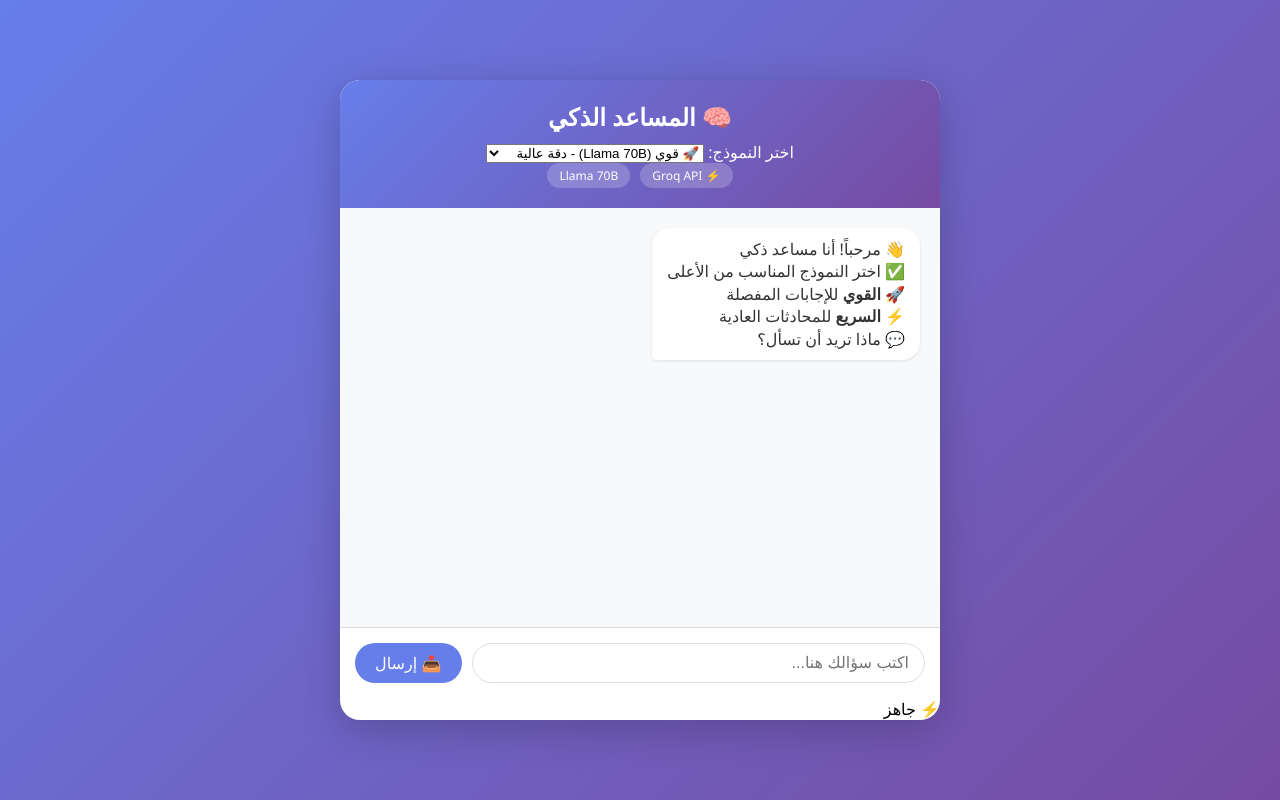
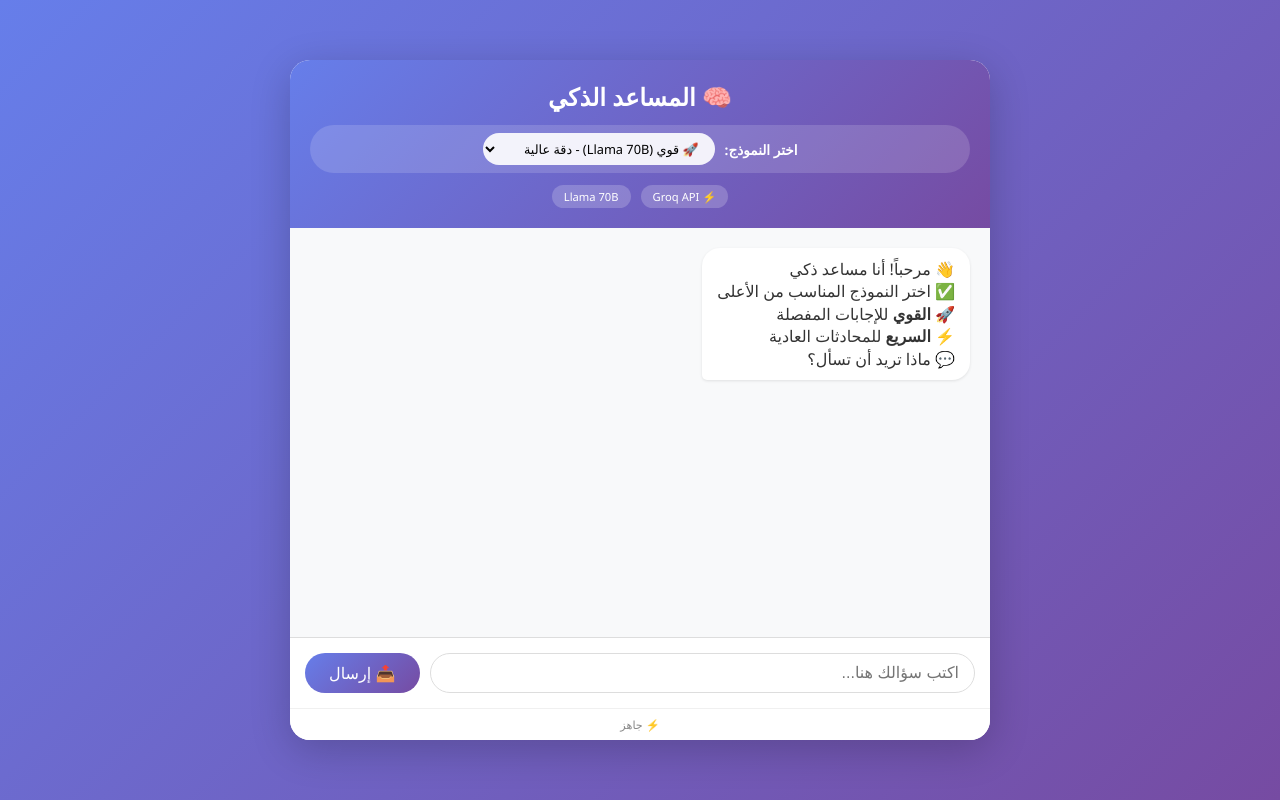
Before and after one commit to saidfedda/llm-webapp, a website: page index.html in a window 1280 px wide. Drawn offline with Linux system fonts and the light colour scheme.

Commit message:
Update style.css

```diff
--- a/style.css
+++ b/style.css
@@ -15,8 +15,8 @@ body {
 
 .container {
     width: 90%;
-    max-width: 600px;
-    height: 80vh;
+    max-width: 700px;
+    height: 85vh;
     background: white;
     border-radius: 20px;
     display: flex;
@@ -34,7 +34,38 @@ body {
 
 .header h1 {
     font-size: 1.5rem;
-    margin-bottom: 8px;
+    margin-bottom: 12px;
+}
+
+.model-selector {
+    display: flex;
+    align-items: center;
+    justify-content: center;
+    gap: 10px;
+    margin-bottom: 12px;
+    background: rgba(255,255,255,0.15);
+    padding: 8px;
+    border-radius: 30px;
+}
+
+.model-selector label {
+    font-size: 0.85rem;
+    font-weight: bold;
+}
+
+.model-selector select {
+    background: rgba(255,255,255,0.9);
+    border: none;
+    padding: 6px 12px;
+    border-radius: 20px;
+    font-size: 0.8rem;
+    cursor: pointer;
+    outline: none;
+    font-family: inherit;
+}
+
+.model-selector select:hover {
+    background: white;
 }
 
 .api-info {
@@ -47,7 +78,7 @@ body {
     background: rgba(255,255,255,0.2);
     padding: 4px 12px;
     border-radius: 20px;
-    font-size: 0.75rem;
+    font-size: 0.7rem;
 }
 
 .chat-box {
@@ -62,6 +93,12 @@ body {
 
 .message {
     display: flex;
+    animation: fadeIn 0.3s ease;
+}
+
+@keyframes fadeIn {
+    from { opacity: 0; transform: translateY(10px); }
+    to { opacity: 1; transform: translateY(0); }
 }
 
 .message.user {
@@ -80,7 +117,7 @@ body {
 }
 
 .message.user .message-content {
-    background: #667eea;
+    background: linear-gradient(135deg, #667eea, #764ba2);
     color: white;
     border-bottom-right-radius: 5px;
 }
@@ -107,24 +144,37 @@ body {
     border-radius: 25px;
     font-size: 1rem;
     outline: none;
+    transition: all 0.3s;
 }
 
 .input-area input:focus {
     border-color: #764ba2;
+    box-shadow: 0 0 0 2px rgba(118, 75, 162, 0.1);
 }
 
 .input-area button {
-    background: #667eea;
+    background: linear-gradient(135deg, #667eea, #764ba2);
     color: white;
     border: none;
-    padding: 10px 20px;
+    padding: 10px 24px;
     border-radius: 25px;
     cursor: pointer;
     font-size: 1rem;
+    transition: all 0.3s;
 }
 
 .input-area button:hover {
-    background: #764ba2;
+    transform: translateY(-2px);
+    box-shadow: 0 5px 15px rgba(102, 126, 234, 0.4);
+}
+
+.footer {
+    text-align: center;
+    padding: 8px;
+    font-size: 0.7rem;
+    color: #888;
+    background: white;
+    border-top: 1px solid #f0f0f0;
 }
 
 .typing {
@@ -156,7 +206,29 @@ body {
     width: 5px;
 }
 
+.chat-box::-webkit-scrollbar-track {
+    background: #e0e0e0;
+    border-radius: 10px;
+}
+
 .chat-box::-webkit-scrollbar-thumb {
     background: #764ba2;
     border-radius: 10px;
 }
+
+/* Responsive */
+@media (max-width: 600px) {
+    .container {
+        width: 95%;
+        height: 90vh;
+    }
+
+    .message-content {
+        max-width: 85%;
+    }
+
+    .model-selector {
+        flex-direction: column;
+        gap: 5px;
+    }
+}
```
